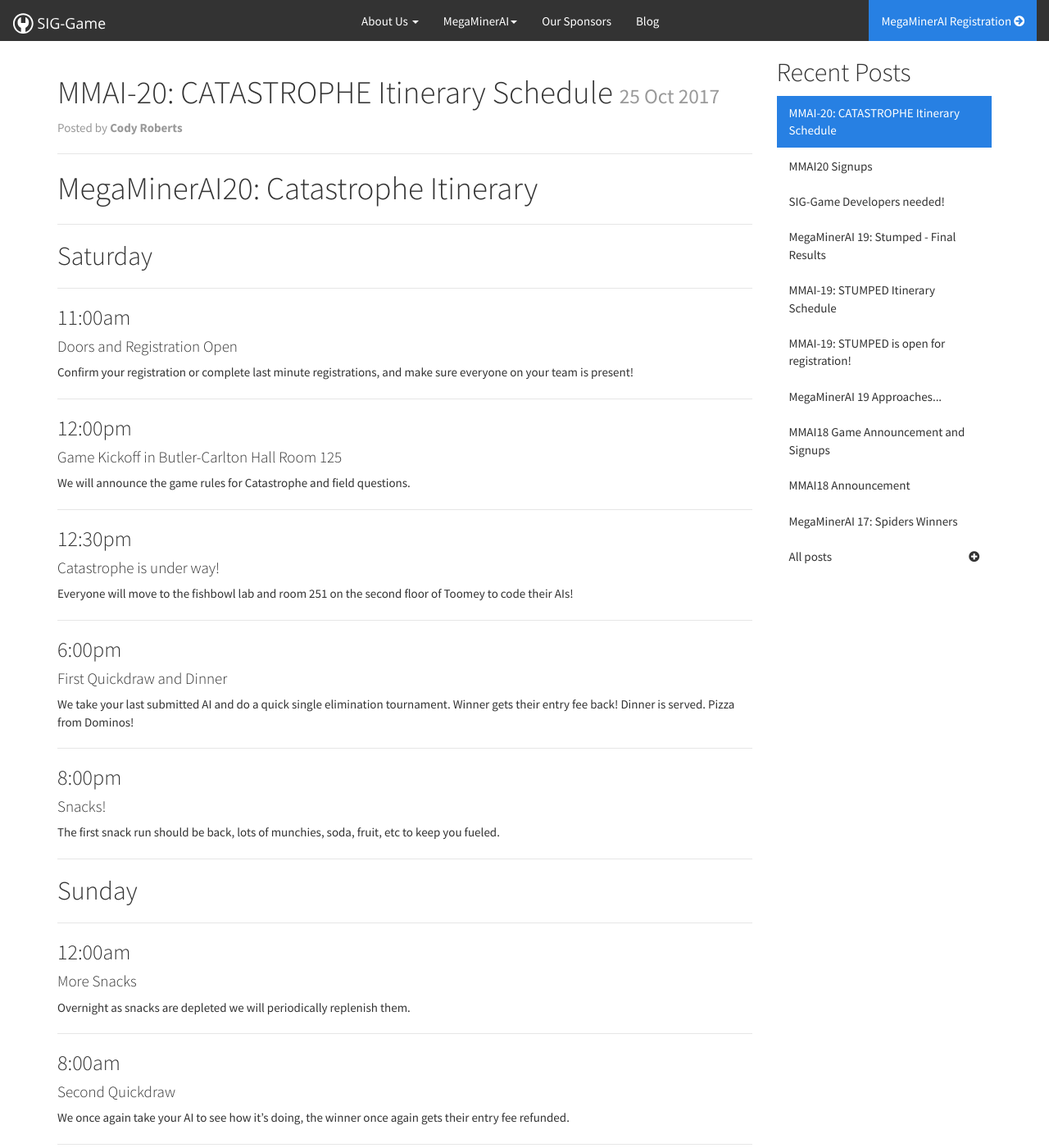
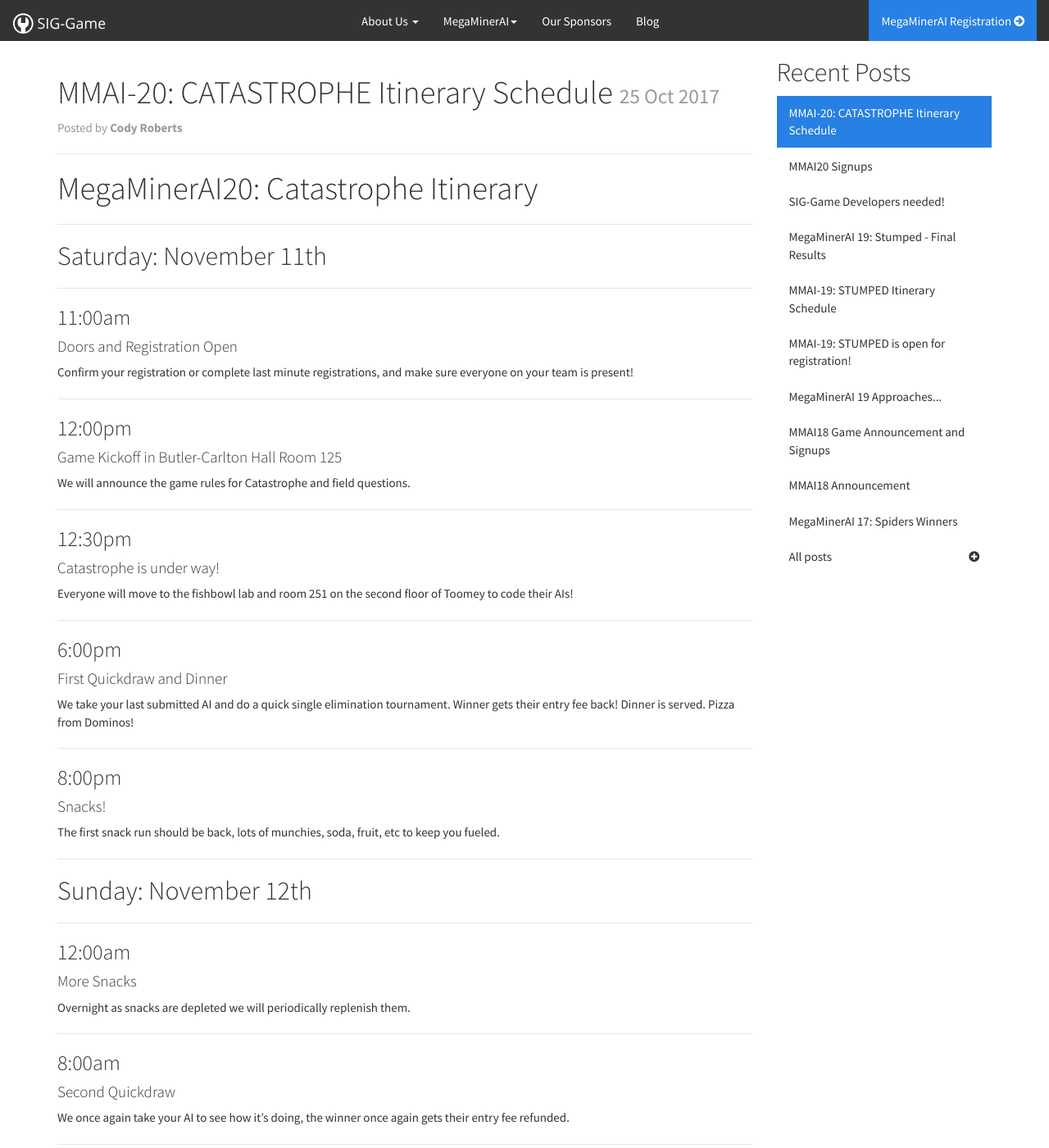
Before and after one commit to siggame/siggame.github.io, a Jekyll site: the page built from _posts/2017-10-25-MMAI20-Itinerary-Schedule.md, in a window 1280 px wide and 1400 px high. Shown: the whole window at 82% size. Built offline with Jekyll 4.4.1, drawn with Linux system fonts in a browser that asks for light colours; nearby versions of some CDN libraries.

Commit message:
Update 2017-10-25-MMAI20-Itinerary-Schedule.md
Added dates to the days, in order to clarify things for an early itinerary post.

```diff
--- a/_posts/2017-10-25-MMAI20-Itinerary-Schedule.md
+++ b/_posts/2017-10-25-MMAI20-Itinerary-Schedule.md
@@ -7,7 +7,7 @@ author: "Cody Roberts"
 # MegaMinerAI20: Catastrophe Itinerary
 
 ***
-## Saturday
+## Saturday: November 11th
 ***
 
 ### 11:00am
@@ -41,7 +41,7 @@ We take your last submitted AI and do a quick single elimination tournament. Win
 The first snack run should be back, lots of munchies, soda, fruit, etc to keep you fueled.
 
 ***
-## Sunday
+## Sunday: November 12th
 ***
 ### 12:00am
 
```
